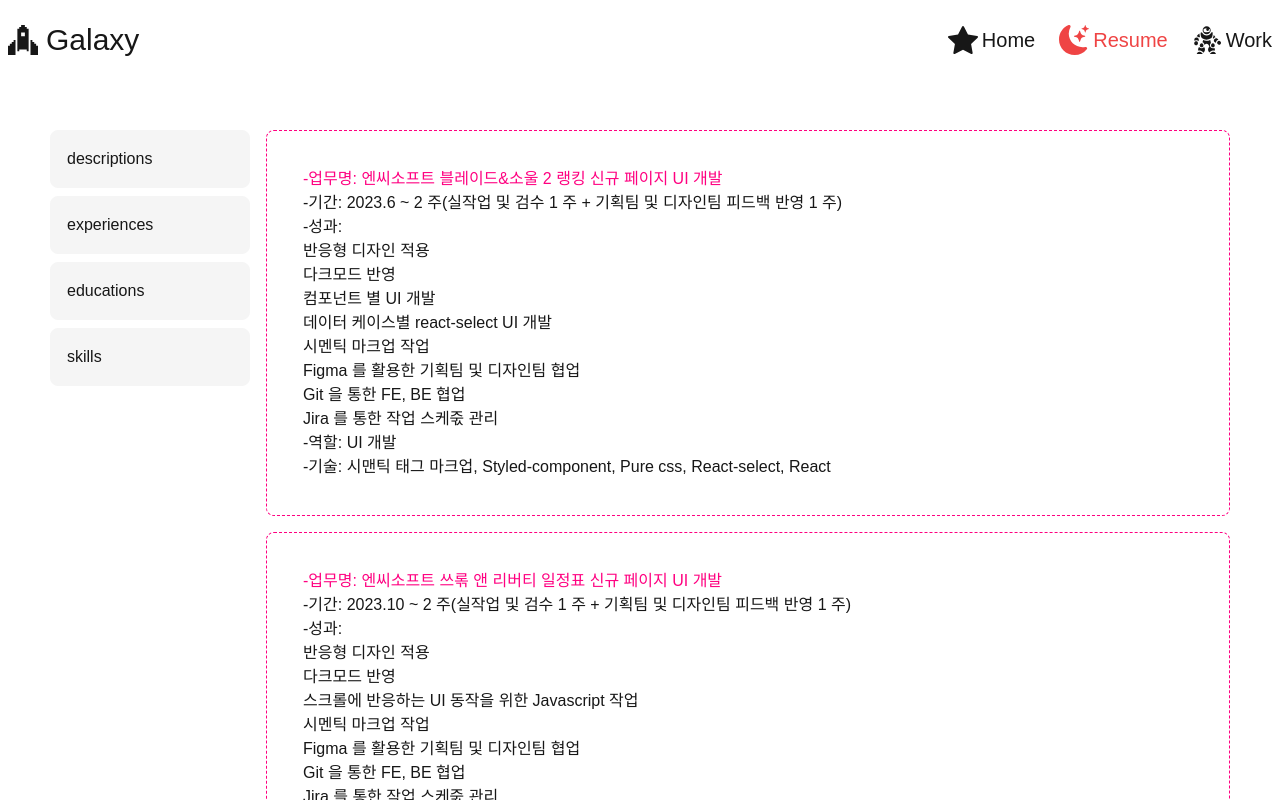
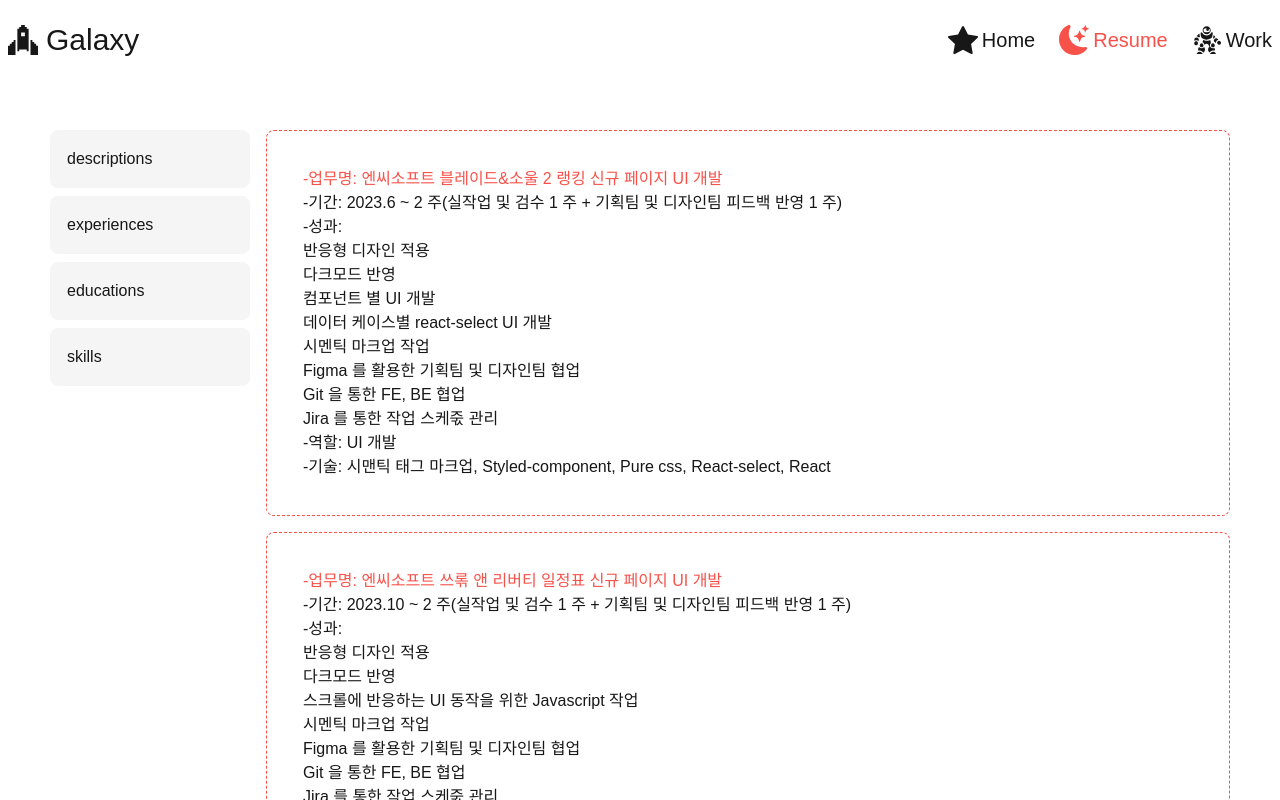
Before and after one commit to Eun-ha/galaxychoiportfolio, a Next.js app: page /resume/1 in a window 1280 px wide. Shown: the top 800 px of the page. Built offline with nearby package versions, Linux system fonts and the light colour scheme.

Commit message:
Style: 포인트 컬러 값 변경

```diff
--- a/components/boundary.tsx
+++ b/components/boundary.tsx
@@ -22,11 +22,12 @@ export const Boundary = (Props: Category) => {
         "p-3 lg:p-5": size === "small",
         "p-4 lg:p-9": size === "default",
         "animate-[rerender_1s_ease-in-out_1]": animateRerendering,
-        "border-point-pink [&_h3]:text-point-pink": category === "descriptions",
-        "border-point-cyan  [&_h3]:text-point-cyan": category === "experiences",
+        "border-point-red [&_h3]:text-point-red": category === "descriptions",
+        "border-point-green  [&_h3]:text-point-green":
+          category === "experiences",
         "border-point-orange [&_h3]:text-point-orange":
           category === "educations",
-        "border-point-violet h3:text-point-violet": category === "skills",
+        "border-point-blue h3:text-point-blue": category === "skills",
       })}
     >
       {children}
--- a/components/button.tsx
+++ b/components/button.tsx
@@ -28,10 +28,10 @@ export const Button = ({
         "inline-block p-4 lg:mb-2 lg:block rounded-lg lg:border lg:border-subbackground border-transparent bg-transparent lg:bg-subbackground hover:bg-gray-600",
         {
           "text-foreground": !isActive,
-          "text-point-pink": isActive && checkCategory === "descriptions",
-          "text-point-cyan": isActive && checkCategory === "experiences",
+          "text-point-red": isActive && checkCategory === "descriptions",
+          "text-point-green": isActive && checkCategory === "experiences",
           "text-point-orange": isActive && checkCategory === "educations",
-          "text-point-violet": isActive && checkCategory === "skills",
+          "text-point-blue": isActive && checkCategory === "skills",
         }
       )}
     >
--- a/components/carousel.tsx
+++ b/components/carousel.tsx
@@ -8,8 +8,8 @@ export function Carousel() {
   return (
     <section>
       <MultiCarousel>
-        {data.map((data) => (
-          <CarouselCard content={data} />
+        {data.map((data, index) => (
+          <CarouselCard key={index} content={data} />
         ))}
       </MultiCarousel>
     </section>
--- a/components/nav.tsx
+++ b/components/nav.tsx
@@ -106,9 +106,9 @@ export function Nav() {
             href={item.url}
             onClick={close}
             className={clsx(
-              "text-xl mt-5 flex items-center justify-center lg:mt-0 lg:pl-6 hover:text-red-500",
+              "text-xl mt-5 flex items-center justify-center lg:mt-0 lg:pl-6 hover:text-point-red",
               {
-                "text-red-500": segment === item.slug,
+                "text-point-red": segment === item.slug,
               }
             )}
           >
--- a/tailwind.config.ts
+++ b/tailwind.config.ts
@@ -14,20 +14,21 @@ export default {
         subbackground: "var(--sub-background)",
         subfontcolor: "var(--sub-font-color)",
         point: {
-          pink: "#FF0080",
-          blue: "#d3e5ff",
+          red: "#f85149",
+          blue: "#4493f8",
+          green: "#3fb950",
+          orange: "#ffa657",
+          violet: "#7928CA",
           cyan: "#50E3C2",
-          orange: "#F5A623",
-          violet: "#7928CA",
         },
       },
       keyframes: ({ theme }) => ({
         rerender: {
           "0%": {
-            ["border-color"]: theme("colors.point.blue"),
+            ["border-color"]: theme("colors.subfontcolor"),
           },
           "40%": {
-            ["border-color"]: theme("colors.point.blue"),
+            ["border-color"]: theme("colors.subfontcolor"),
           },
         },
         highlight: {
```
